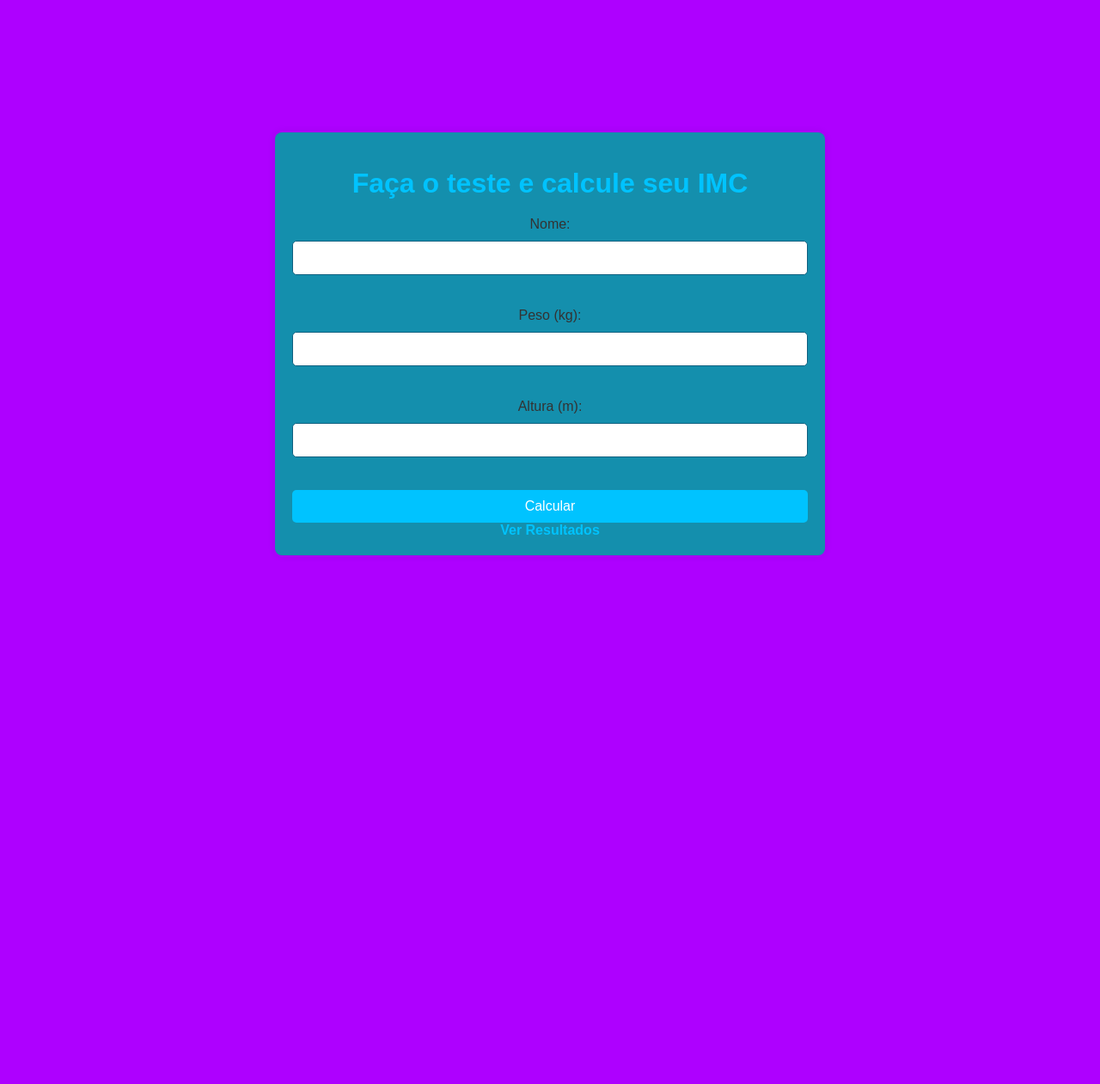
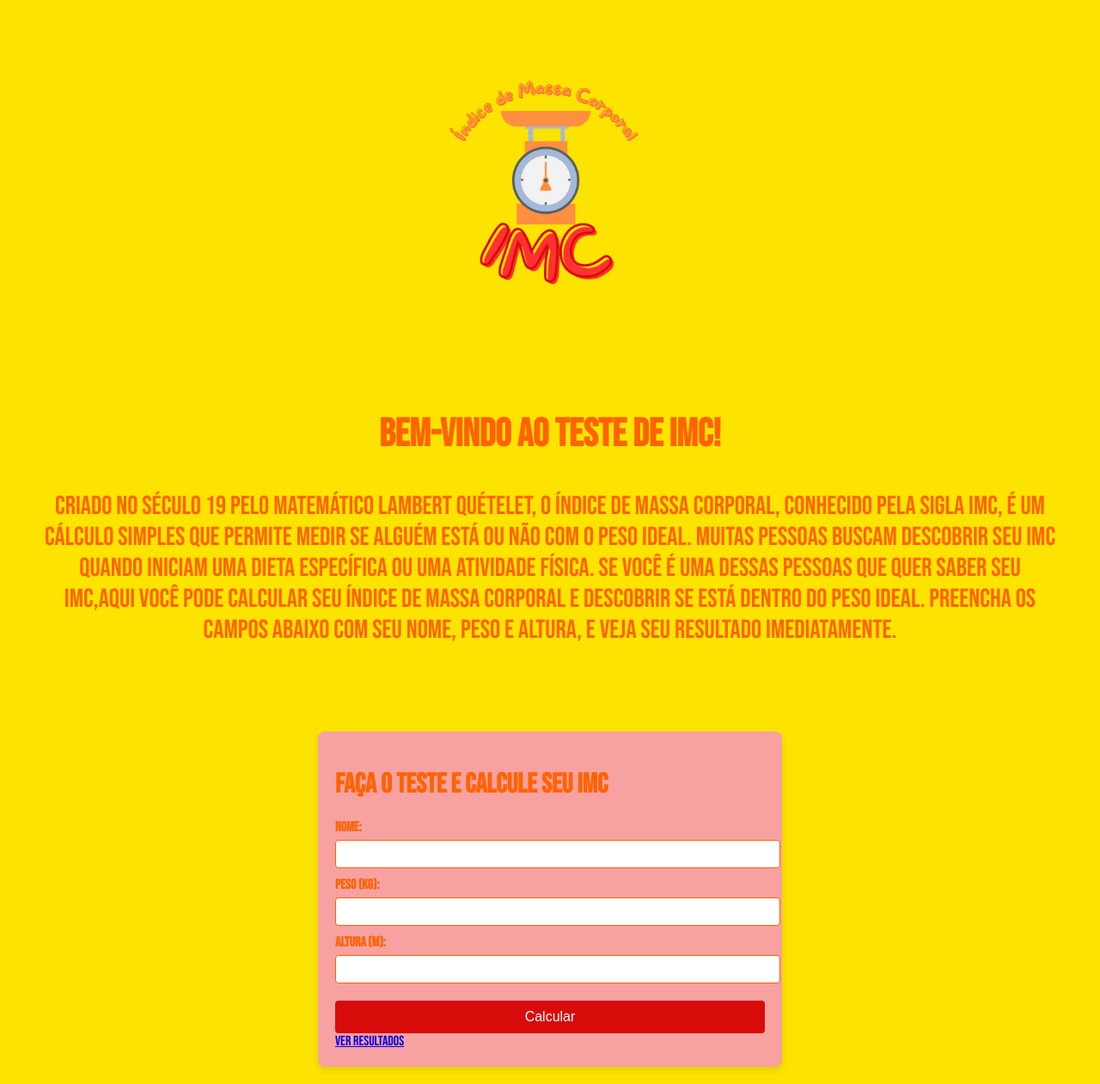
Before and after one commit to teteu2703/imc_test, a Flask app: page / in a window 1280 px wide. Shown: the whole page at 86% size. Before the commit the page ends 646 px from the top, so only its background shows below. Run offline with Flask 3, Linux system fonts and the light colour scheme.

Commit message:
Estilizado o css da página

```diff
--- a/static/style.css
+++ b/static/style.css
@@ -1,86 +1,80 @@
 body {
-    font-family: Arial, sans-serif;
-    background-color: #ae00ff;
-    color: #333;
-    display: flex;
-    justify-content: center;
-    align-items: center;
-    height: 100vh;
+    font-family: "Bebas Neue", sans-serif;
     margin: 0;
+    padding: 0;
+    background-color: #fde300;
+    color: #ff6300;
+}
+
+header {
+    background-color: #fde300;
+    padding: 20px;
+    text-align: center;
+    color: white;
+}
+
+.logo {
+    width: 350px;
+    vertical-align: middle;
+    margin-right: 10px;
+}
+
+header h1 {
+    display: inline;
+    font-size: 2em;
+}
+
+.intro {
+    padding: 50px;
+    text-align: center;
+    font-size: 1.9em;
 }
 
 .container {
-    width: 80%;
-    max-width: 600px;
-    background-color: #148fad;
+    width: 100%;
+    max-width: 500px;
+    margin: 20px auto;
     padding: 20px;
+    background-color: rgb(247, 161, 161);
     border-radius: 8px;
-    box-shadow: 0 0 10px rgba(0, 0, 0, 0.1);
+    box-shadow: 0 4px 8px rgba(0, 0, 0, 0.1);
+}
+
+form label {
+    display: block;
+    margin-top: 10px;
+    font-weight: bold;
+}
+
+form input {
+    width: 100%;
+    padding: 8px;
+    margin-top: 5px;
+    border-radius: 4px;
+    border: 1px solid #ff6300;
+}
+
+form button {
+    width: 100%;
+    padding: 10px;
+    margin-top: 20px;
+    background-color: #d80b0b;
+    color: white;
+    border: none;
+    border-radius: 4px;
+    cursor: pointer;
+    font-size: 1em;
+}
+
+form button:hover {
+    background-color: #d80b0b;
+}
+
+.result {
+    margin-top: 20px;
+    padding: 15px;
+    background-color: #ff8484;
+    border: 1px solid #c53b3b;
+    border-radius: 4px;
     text-align: center;
 }
-
-h1 {
-    color: #00c3ff;
-    margin-bottom: 20px;
-}
-
-form {
-    display: flex;
-    flex-direction: column;
-    gap: 10px;
-}
-
-input[type="text"],
-input[type="number"],
-button {
-    padding: 10px;
-    border-radius: 5px;
-    border: 1px solid #0f6080;
-    font-size: 16px;
-}
-
-button {
-    background-color: #00c3ff;
-    color: #fff;
-    border: none;
-    cursor: pointer;
-}
-
-button:hover {
-    background-color: #00c3ff;
-}
-
-a {
-    color: #00c3ff;
-    text-decoration: none;
-    font-weight: bold;
-    margin-top: 10px;
-}
-
-a:hover {
-    text-decoration: underline;
-}
-
-table {
-    width: 100%;
-    border-collapse: collapse;
-    margin-top: 20px;
-}
-
-table, th, td {
-    border: 1px solid #ddd;
-}
-
-th, td {
-    padding: 10px;
-    text-align: center;
-}
-
-th {
-    background-color: #00c3ff;
-    color: white;
-}
-
-td {
-    background-color: #f9f9f9;
-}
--- a/templates/index.html
+++ b/templates/index.html
@@ -5,8 +5,28 @@
     <meta name="viewport" content="width=device-width, initial-scale=1.0">
     <title>Teste de IMC</title>
     <link rel="stylesheet" href="{{ url_for('static', filename='style.css') }}">
+    <link rel="preconnect" href="https://fonts.googleapis.com">
+    <link rel="preconnect" href="https://fonts.gstatic.com" crossorigin>
+    <link href="https://fonts.googleapis.com/css2?family=Bebas+Neue&display=swap" rel="stylesheet">
+
 </head>
 <body>
+    <header>
+        <img src="{{ url_for('static', filename='IMC.png') }}" alt="" alt="Logotipo" class="logo">
+    </header>
+
+    <section class="intro">
+        <h2>Bem-vindo ao Teste de IMC!</h2>
+        <p>
+            Criado no século 19 pelo matemático Lambert Quételet, o Índice de Massa Corporal, conhecido pela
+            sigla IMC, é um cálculo simples que permite medir se alguém está ou não com o peso ideal. Muitas pessoas buscam
+            descobrir seu IMC quando iniciam uma dieta específica ou uma atividade física.
+
+            Se você é uma dessas pessoas que quer saber seu IMC,Aqui você pode calcular seu Índice de Massa Corporal e
+            descobrir se está dentro do peso ideal. Preencha os campos abaixo com seu nome, peso e altura, e veja seu resultado imediatamente.
+        </p>
+    </section>
+
     <div class="container">
         <h1>Faça o teste e calcule seu IMC</h1>
         <form action="/" method="post">
```
Also changed, not shown: static/IMC.png (added).
